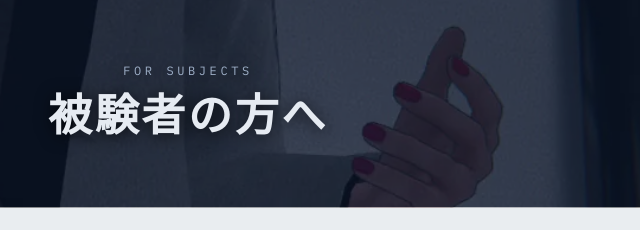
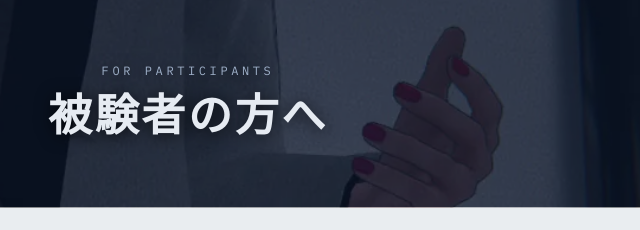
Before and after one commit to artificialgodvrc/Artificial-God, a plain HTML site: page explanation.html in a window 1280 px wide. Shown: the part 174-404 px from the top of the page, 452-1092 px from the left. Drawn offline with Linux system fonts and the light colour scheme.

Commit message:
被験者の方へ:英字表記を FOR PARTICIPANTS に変更(実験体の SUBJECT と区別)
Co-Authored-By: Claude Opus 5.5 <noreply@anthropic.com>
Claude-Session: https://claude.ai/code/session_01ELTLG51KjNVSeFYK3rQM2j

```diff
--- a/explanation.html
+++ b/explanation.html
@@ -17,7 +17,7 @@
 <div class="page-head">
   <img class="bg" src="img/appearance.webp" alt="">
   <div class="wrap">
-    <span class="en">FOR SUBJECTS</span>
+    <span class="en">FOR PARTICIPANTS</span>
     <h1>被験者の方へ</h1>
   </div>
 </div>
```
